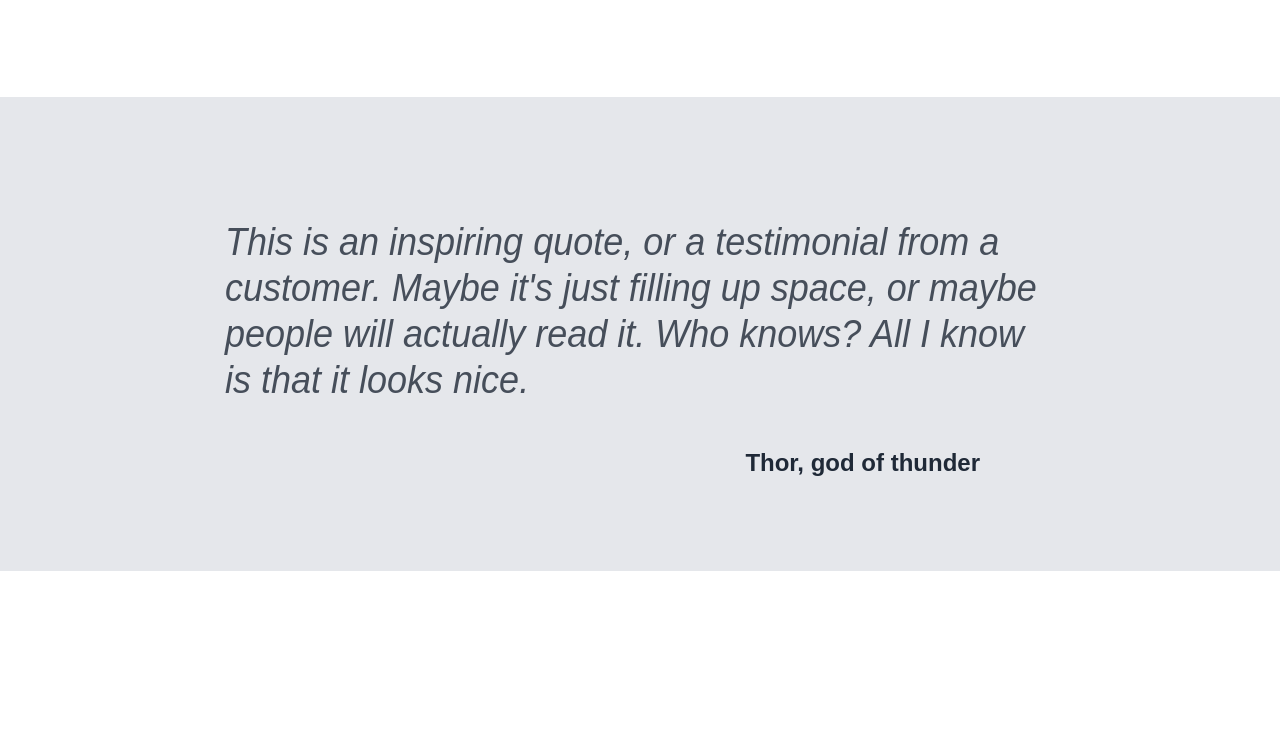
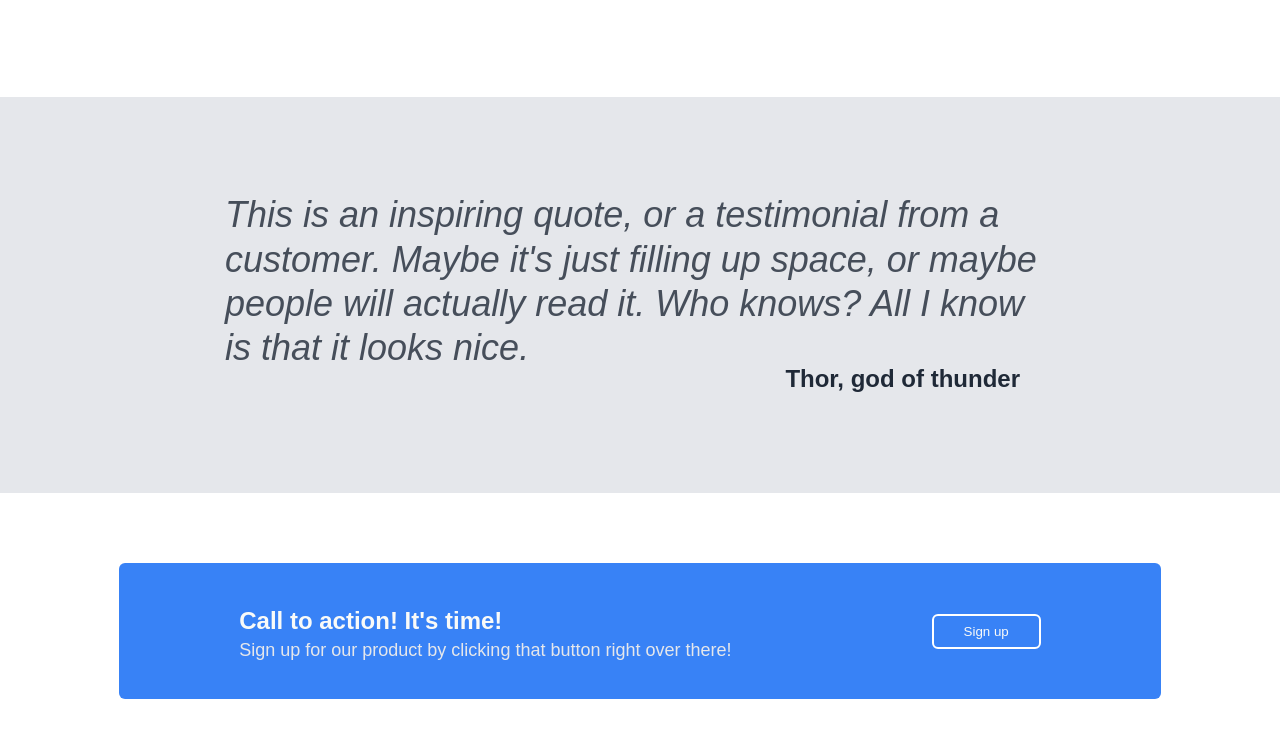
Before and after one commit to babilbo/TOP_landing_page, a plain HTML site: page Index.html in a window 1280 px wide. Shown: the part 817-1554 px from the top of the page. Before the commit the page ends 1388 px from the top, so only its background shows below. Drawn offline with Linux system fonts and the light colour scheme.

Commit message:
Added fourth section.

```diff
--- a/Index.html
+++ b/Index.html
@@ -69,7 +69,16 @@
 
 
     <div class="fourth">
+        <div class="block">
+            <div class="fourth_text">
+                <h3>Call to action! It's time!</h3>
+                <p>Sign up for our product by clicking that button right over there!</p>
+            </div>
 
+            <div class="fourth_button">
+                <button>Sign up</button>
+            </div>
+        </div>
     </div>
 </body>
 </html>
--- a/styles.css
+++ b/styles.css
@@ -127,9 +127,9 @@ ul {
     justify-content: center;
     background-color: #E5E7EB;
     padding-top: 100px;
-    padding-bottom: 70px;
-    padding-right: 300px;
-    padding-left: 300px;
+    padding-bottom: 100px;
+    padding-right: 250px;
+    padding-left: 250px;
 }
 
 .quote {
@@ -140,10 +140,11 @@ ul {
 .quote h2{
     font-size: 36px;
     font-weight: 100;
-    transform: scale(1, 1.1);
+    transform: scale(1, 1.05);
     font-style:italic;
     color: #1F2937;
     opacity: 80%;
+    margin: 0%;
 }
 
 .by_line {
@@ -154,4 +155,60 @@ ul {
     font-size: 24px;
     font-weight: bold;
     color: #1F2937;
+    margin-top: 0%;
+    margin-bottom: 0%;
+    margin-right: 10px;
+    align-self: flex-end;
 }
+
+/* Fourth Section */
+
+.fourth {
+    display: flex;
+    background-color: white;
+    justify-content: center;
+    align-items: center;
+    padding-top: 70px;
+    padding-bottom: 70px;
+    padding-right: 70px;
+    padding-left: 70px;
+}
+
+.fourth .block {
+    display: flex;
+    justify-content: space-between;
+    align-items: center;
+    gap: 200px;
+    background-color: #3882F6;
+    border-radius: 6px;
+    margin: 0%;
+    padding-top: 20px;
+    padding-bottom: 20px;
+    padding-left: 120px;
+    padding-right: 120px;
+}
+
+.fourth_text h3 {
+    font-size: 24px;
+    color: #F9FAF8;
+    margin-bottom: 0%;
+    padding-bottom: 0%;
+}
+
+.fourth_text p {
+    font-size: 18px;
+    color: #E5E7EB;
+    margin-top: 0%;
+    padding-top: 5px;
+}
+
+.fourth_button button {
+    padding-right: 30px;
+    padding-left: 30px;
+    padding-top: 8px;
+    padding-bottom: 8px;
+    border: solid white 2px;
+    border-radius: 6px;
+    background-color: #3882F6;
+    color: #F9FAF8;
+}
```
